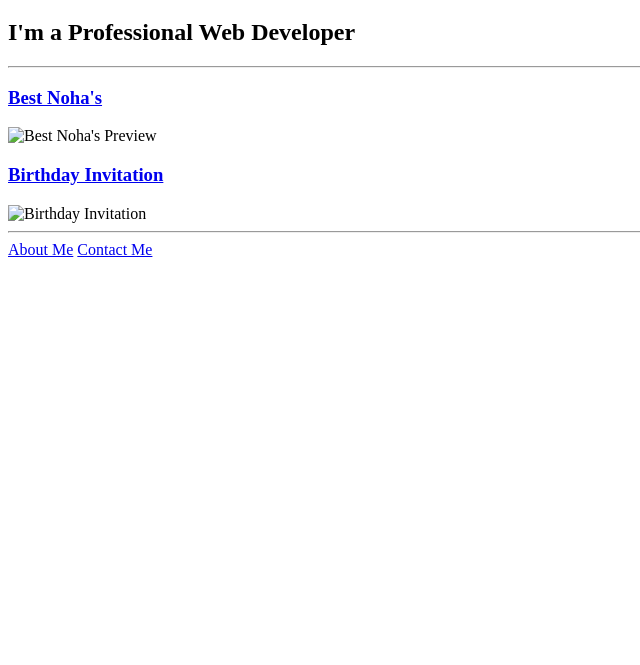
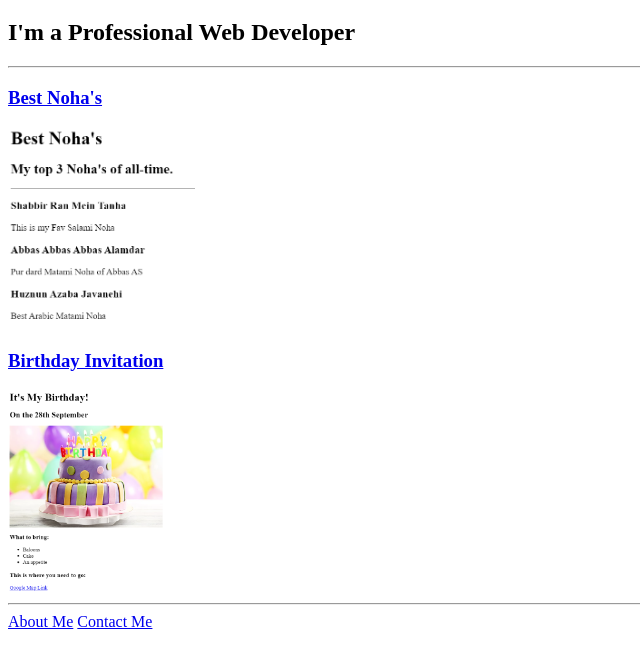
Before and after one commit to Abdulqadirezzy/Abdulqadir-s-Portfolio, a plain HTML site: page index.html in a window 1280 px wide. Shown: the part 61-726 px from the top of the page, without its empty margins (0-640 px from the left). Drawn offline with Linux system fonts and the light colour scheme.

Commit message:
Update index.html

```diff
--- a/index.html
+++ b/index.html
@@ -12,9 +12,9 @@
     <h2>I'm a Professional Web Developer</h2>
     <hr />
     <h3><a href="./public/movie-ranking.html">Best Noha's</a></h3>
-    <img src="../4.3 HTML Porfolio Project/assets/images/Best Noha's.png" height="200" alt="Best Noha's Preview">
+    <img src="../assets/images/Best Noha's.png" height="200" alt="Best Noha's Preview">
     <h3><a href="./public/birthday-invite.html">Birthday Invitation</a></h3>
-    <img src="../4.3 HTML Porfolio Project/assets/images/Birthday.png" height="200" alt="Birthday Invitation">
+    <img src="../assets/images/Birthday.png" height="200" alt="Birthday Invitation">
     <hr />
     <a href="./public/about.html">About Me</a>
     <a href="./public/contact.html">Contact Me</a>
```
